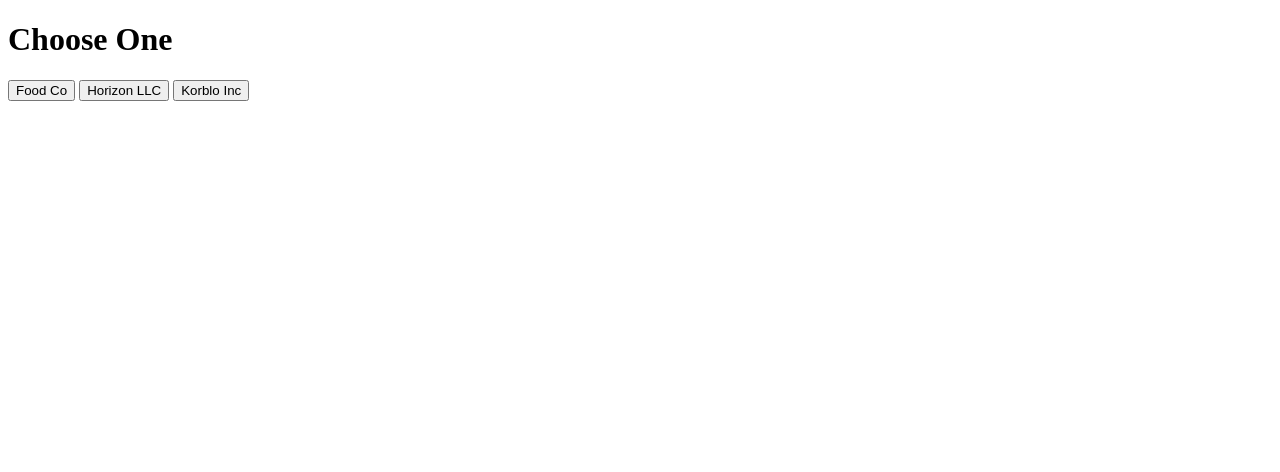
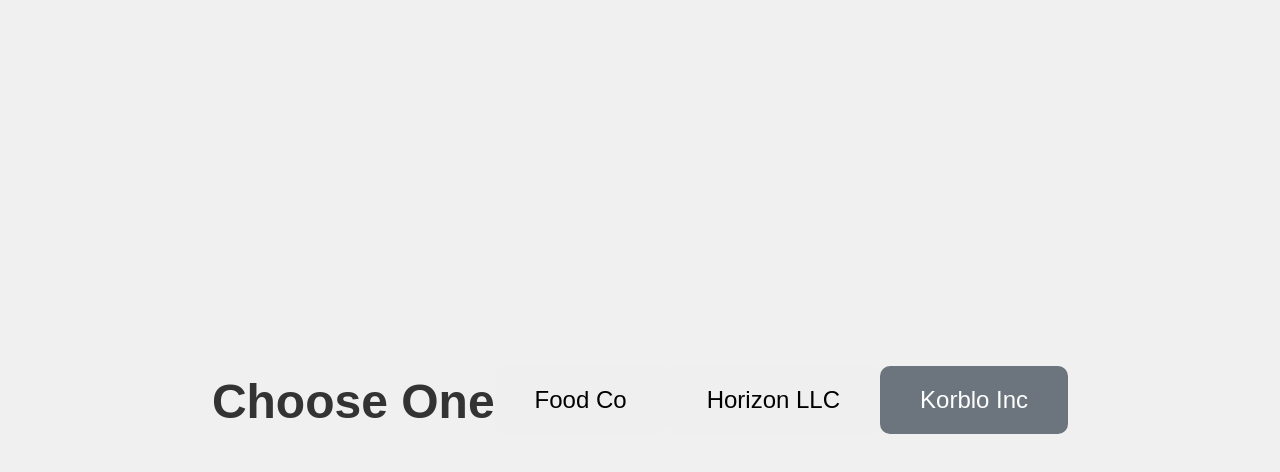
Before and after one commit to KeegWeeg/Socket-Synced-Buttons-Git-Repo, a website: page public/index.html in a window 1280 px wide. Drawn offline with nearby package versions, Linux system fonts and the light colour scheme; files that its build step writes are made by us from their sources; no server answers.

Commit message:
Got Some CSS for the Korblo, Food Co, and Horizon LLC buttons

```diff
--- /dev/null
+++ b/css/style.css
@@ -0,0 +1,60 @@
+body {
+    display: flex;
+    justify-content: center;
+    align-items: center;
+    height: 100vh;
+    background-color: #f0f0f0;
+    font-family: Arial, sans-serif;
+    margin: 0;
+}
+  /* Style the container to hold the heading and buttons */
+  .container {
+    text-align: center;
+}
+
+/* Style for the heading */
+h1 {
+    font-size: 3em;
+    color: #333;
+    margin-bottom: 30px;
+}
+
+/* Button container for side-by-side layout */
+.button-container {
+    display: flex;
+    justify-content: center;
+    gap: 20px;
+}
+
+/* Button styles */
+button {
+    font-size: 1.5em;
+    padding: 20px 40px;
+    border: none;
+    border-radius: 10px;
+    cursor: pointer;
+    transition: transform 0.2s ease;
+}
+
+/* Green button */
+#FoodCo {
+    background-color: #28a745;
+    color: white;
+}
+
+/* Blue button */
+#HorizonLLC {
+    background-color: #007bff;
+    color: white;
+}
+
+/* Hover effect for buttons */
+button:hover {
+    transform: scale(1.1);
+}
+
+/* Additional button for "Korblo" */
+#Korblo {
+    background-color: #6c757d;
+    color: white;
+}
--- a/public/index.html
+++ b/public/index.html
@@ -4,6 +4,7 @@
     <meta charset="UTF-8">
     <meta name="viewport" content="width=device-width, initial-scale=1.0">
     <title>Button Game</title>
+    <link rel="stylesheet" href="css/style.css">
     <script src="/socket.io/socket.io.js"></script>
 </head>
 <body>
```
